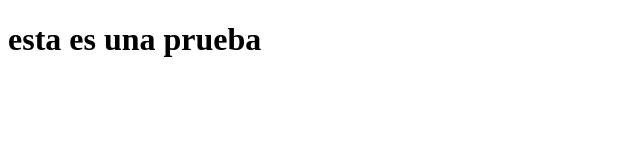
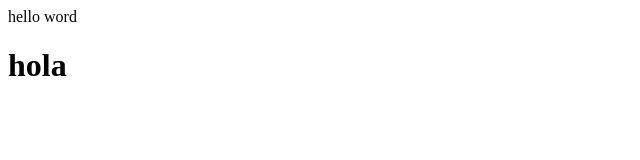
Before and after one commit to KARivas/MAya, a plain HTML site: page index.html in a window 1280 px wide. Shown: the whole page, without its empty margins (0-640 px from the left). Drawn offline with Linux system fonts and the light colour scheme.

Commit message:
Update index.html

```diff
--- a/index.html
+++ b/index.html
@@ -1,12 +1,7 @@
-<!DOCTYPE html>
-<html lang="en">
-<head>
-    <meta charset="UTF-8">
-    <meta http-equiv="X-UA-Compatible" content="IE=edge">
-    <meta name="viewport" content="width=device-width, initial-scale=1.0">
-    <title>Document</title>
-</head>
-<body>
-    <h1 > esta es una prueba</h1>
-</body>
-</html>
+<html>
+    <head>
+        <tittle> hello word </tittle>
+    </head>
+    <body>
+        <h1> hola </h1>
+        </html>
```
